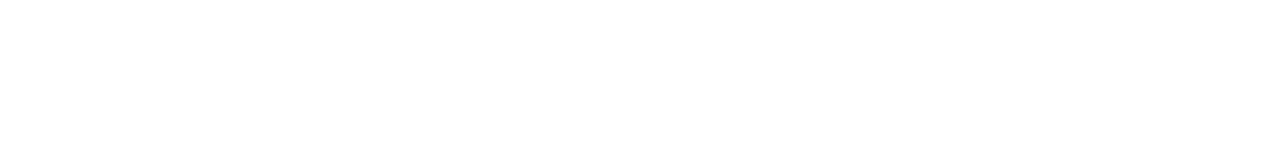
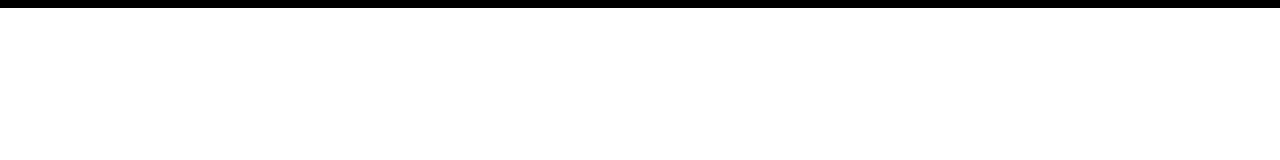
Before and after one commit to aspray0/odin-etch-a-sketch, a plain HTML site: page index.html in a window 1280 px wide. Drawn offline with Linux system fonts and the light colour scheme.

Commit message:
Add debug styles, fix style ref in index

```diff
--- a/index.html
+++ b/index.html
@@ -4,7 +4,7 @@
     <meta charset="utf-8">
     <title>Etch-a-Sketch</title>
     <script src="./script.js" defer></script>
-    <style href="./style.css"></style>
+    <link rel="stylesheet" href="./style.css">
   </head>
   <body>
     <div id="container"></div>
--- a/style.css
+++ b/style.css
@@ -4,3 +4,12 @@
   margin: 0px;
   padding: 0px;
 }
+
+#container { /* Set container to have 960px width */
+  display: flex;
+  flex: 0 0 960px;
+}
+
+div { /* Set border w/ color for development purposes */
+  border: 4px black solid;
+}
```
